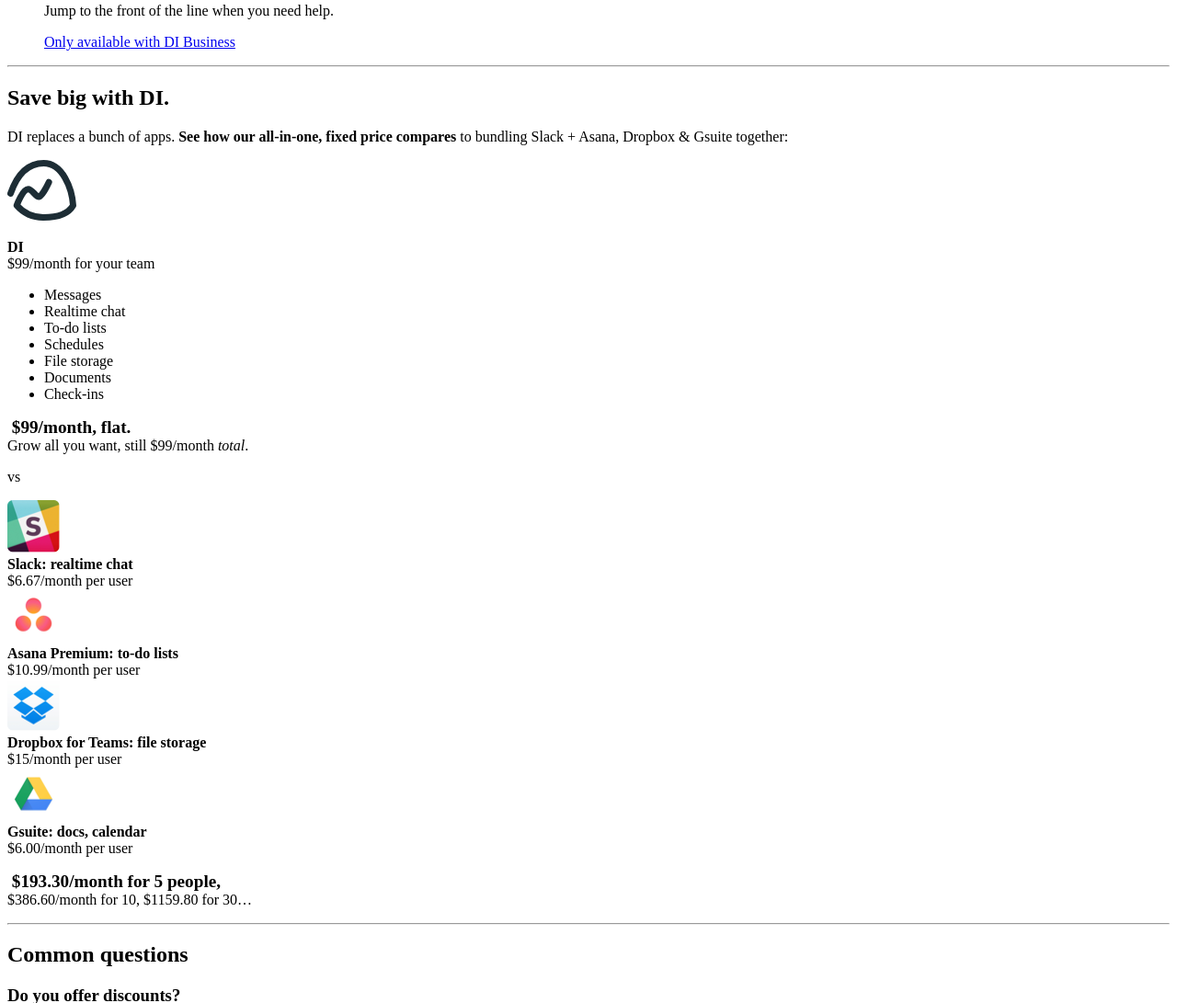
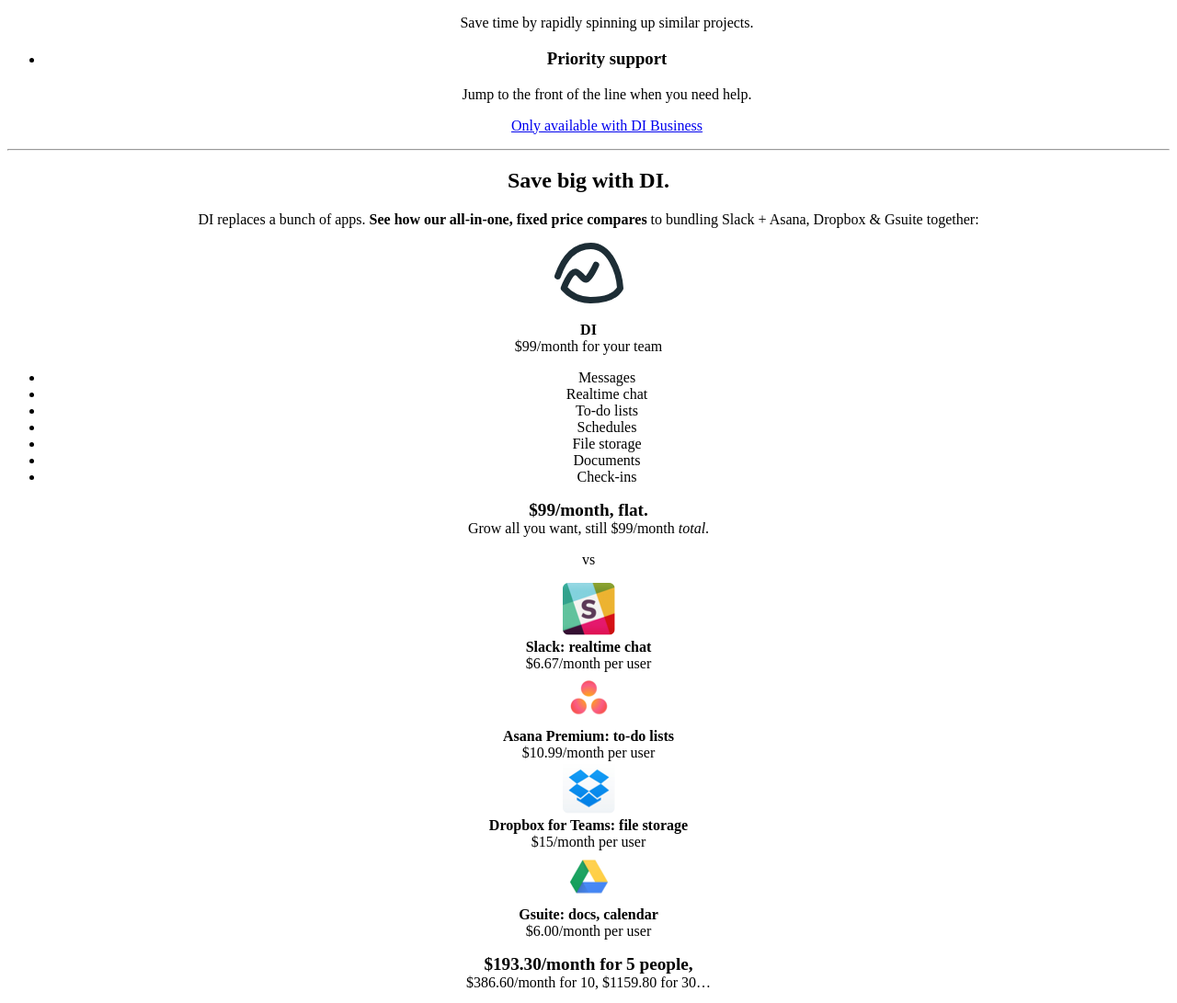
Before and after one commit to vllSKITTLESllv/CSSDesignActivity-1, a plain HTML site: page index.html in a window 1280 px wide. Shown: the part 1709-2800 px from the top of the page at 92% size. Drawn offline with Linux system fonts and the light colour scheme.

Commit message:
The beginning

```diff
--- a/index.html
+++ b/index.html
@@ -1,8 +1,8 @@
 <!DOCTYPE html>
 <html>
   <head>
-    <meta charset="utf-8">
-    <meta name="viewport" content="width=device-width">
+    <meta charset="utf-8" />
+    <meta name="viewport" content="width=device-width" />
     <title>replit</title>
     <link href="style.css" rel="stylesheet" type="text/css" />
   </head>
@@ -10,37 +10,73 @@
     <main id="content">
       <section class="wrapper wrapper--intro">
         <div class="grid grid--centered grid--formatted centered">
-
-    <h1 class="heading heading--x-large grid__item grid__item--large"><span data-signups>4,000</span> teams signed up last week. Join them.</h1>
+          <h1 class="heading heading--x-large grid__item grid__item--large">
+            <span data-signups>4,000</span> teams signed up last week. Join
+            them.
+          </h1>
 
           <h2 class="subheading push--top">
-      <a href="https://3.di.com/signup/account/new?plan=one_v1" data-controller="signup" data-action="signup#track" class="mylink">DI Business: $99/month flat</a>
+            <a
+              href="https://3.di.com/signup/account/new?plan=one_v1"
+              data-controller="signup"
+              data-action="signup#track"
+              class="mylink"
+              >DI Business: $99/month flat</a
+            >
           </h2>
 
-    <p class="grid__item grid__item--medium">If you want to run your business on DI, this is the plan for you. Includes <strong>every feature</strong> we offer plus <strong>unlimited projects</strong>, <strong>unlimited users</strong>, and <strong>no per user fees</strong>.</p>
+          <p class="grid__item grid__item--medium">
+            If you want to run your business on DI, this is the plan for you.
+            Includes <strong>every feature</strong> we offer plus
+            <strong>unlimited projects</strong>,
+            <strong>unlimited users</strong>, and
+            <strong>no per user fees</strong>.
+          </p>
 
-    <p class="push_half--top push_double--bottom"><a class="button button--primary button--stacked" href="https://3.di.com/signup/account/new?plan=one_v1" data-controller="signup" data-action="signup#track">Start a free 30 day trial<br><em class="x-small unbold">no credit card required, cancel any time</em></a></p>
+          <p class="push_half--top push_double--bottom">
+            <a
+              class="button button--primary button--stacked"
+              href="https://3.di.com/signup/account/new?plan=one_v1"
+              data-controller="signup"
+              data-action="signup#track"
+              >Start a free 30 day trial<br /><em class="x-small unbold"
+                >no credit card required, cancel any time</em
+              ></a
+            >
+          </p>
 
-    <ul class="plan-features grid__item grid__item--large grid__item--mobile-large">
+          <ul
+            class="plan-features grid__item grid__item--large grid__item--mobile-large"
+          >
             <li class="plan-features__item">
               <h3 class="medium flush">Unlimited projects</h3>
-    <p class="small flush">Create as many projects as you need to keep things organized.</p>
+              <p class="small flush">
+                Create as many projects as you need to keep things organized.
+              </p>
             </li>
             <li class="plan-features__item">
               <h3 class="medium flush">Unlimited users</h3>
-    <p class="small flush">Invite anyone and everyone. No per seat charges.</p>
+              <p class="small flush">
+                Invite anyone and everyone. No per seat charges.
+              </p>
             </li>
             <li class="plan-features__item">
               <h3 class="medium flush">500GB storage space</h3>
-    <p class="small flush">Centralize everything with loads of storage space.</p>
+              <p class="small flush">
+                Centralize everything with loads of storage space.
+              </p>
             </li>
             <li class="plan-features__item">
               <h3 class="medium flush">Company HQ</h3>
-    <p class="small flush">A dedicated space to run your entire company.</p>
+              <p class="small flush">
+                A dedicated space to run your entire company.
+              </p>
             </li>
             <li class="plan-features__item">
               <h3 class="medium flush">Team projects</h3>
-    <p class="small flush">Give every team their own space to collaborate.</p>
+              <p class="small flush">
+                Give every team their own space to collaborate.
+              </p>
             </li>
             <li class="plan-features__item">
               <h3 class="medium flush">Unlimited clients</h3>
@@ -48,28 +84,53 @@
             </li>
             <li class="plan-features__item">
               <h3 class="medium flush">Advanced client access</h3>
-    <p class="small flush">Gain total control over what clients can see.</p>
+              <p class="small flush">
+                Gain total control over what clients can see.
+              </p>
             </li>
             <li class="plan-features__item">
               <h3 class="medium flush">Project templates</h3>
-    <p class="small flush">Save time by rapidly spinning up similar projects.</p>
+              <p class="small flush">
+                Save time by rapidly spinning up similar projects.
+              </p>
             </li>
             <li class="plan-features__item">
               <h3 class="medium flush">Priority support</h3>
-    <p class="small flush">Jump to the front of the line when you need help.</p>
+              <p class="small flush">
+                Jump to the front of the line when you need help.
+              </p>
             </li>
           </ul>
 
-
-    <p class="segue grid__item grid__item--large"><span  class="segue__text">We also offer&hellip;</span></p>
+          <p class="segue grid__item grid__item--large">
+            <span class="segue__text">We also offer&hellip;</span>
+          </p>
 
           <a id="personal" class="hidden-anchor grid__item"></a>
 
-    <h2 class="subheading flush--top grid__item grid__item--medium"><a href="https://3.di.com/signup/account/new?plan=free_v2" data-controller="signup" data-action="signup#track">DI Personal: limited, but free</a></h2>
+          <h2 class="subheading flush--top grid__item grid__item--medium">
+            <a
+              href="https://3.di.com/signup/account/new?plan=free_v2"
+              data-controller="signup"
+              data-action="signup#track"
+              >DI Personal: limited, but free</a
+            >
+          </h2>
 
-    <p class="grid__item grid__item--medium">Great for personal projects, students, freelancers, families, and light use.</p>
+          <p class="grid__item grid__item--medium">
+            Great for personal projects, students, freelancers, families, and
+            light use.
+          </p>
 
-    <p class="push_half--top push_double--bottom"><a class="button button--secondary" href="https://3.di.com/signup/account/new?plan=free_v2" data-controller="signup" data-action="signup#navigate">Sign up for DI Personal</a></p>
+          <p class="push_half--top push_double--bottom">
+            <a
+              class="button button--secondary"
+              href="https://3.di.com/signup/account/new?plan=free_v2"
+              data-controller="signup"
+              data-action="signup#navigate"
+              >Sign up for DI Personal</a
+            >
+          </p>
 
           <ul class="plan-features grid__item grid__item--large">
             <li class="plan-features__item">
@@ -86,14 +147,20 @@
             </li>
           </ul>
 
-<ul class="plan-features plan-features--disabled grid__item grid__item--large ">
+          <ul
+            class="plan-features plan-features--disabled grid__item grid__item--large"
+          >
             <li class="plan-features__item">
               <h3 class="medium flush">Company HQ</h3>
-    <p class="small flush">A dedicated space to run your entire company.</p>
+              <p class="small flush">
+                A dedicated space to run your entire company.
+              </p>
             </li>
             <li class="plan-features__item">
               <h3 class="medium flush">Team projects</h3>
-    <p class="small flush">Give every team their own space to collaborate.</p>
+              <p class="small flush">
+                Give every team their own space to collaborate.
+              </p>
             </li>
             <li class="plan-features__item">
               <h3 class="medium flush">Unlimited clients</h3>
@@ -101,31 +168,58 @@
             </li>
             <li class="plan-features__item">
               <h3 class="medium flush">Advanced client access</h3>
-    <p class="small flush">Gain total control over what clients can see.</p>
+              <p class="small flush">
+                Gain total control over what clients can see.
+              </p>
             </li>
             <li class="plan-features__item">
               <h3 class="medium flush">Project templates</h3>
-    <p class="small flush">Save time by rapidly spinning up similar projects.</p>
+              <p class="small flush">
+                Save time by rapidly spinning up similar projects.
+              </p>
             </li>
             <li class="plan-features__item">
               <h3 class="medium flush">Priority support</h3>
-    <p class="small flush">Jump to the front of the line when you need help.</p>
+              <p class="small flush">
+                Jump to the front of the line when you need help.
+              </p>
             </li>
-  <a class="plan-features--disabled-button" href="https://3.di.com/signup/account/new?plan=one_v1" data-controller="signup" data-action="signup#track">Only available with DI Business</a>
+            <a
+              class="plan-features--disabled-button"
+              href="https://3.di.com/signup/account/new?plan=one_v1"
+              data-controller="signup"
+              data-action="signup#track"
+              >Only available with DI Business</a
+            >
           </ul>
 
+          <hr class="sketch-rule grid__item" />
 
-    <hr class="sketch-rule grid__item">
-
-    <h2 class="heading grid__item grid__item--large flush--top">Save big with DI.</h2>
-    <p>DI replaces a bunch of apps. <strong>See how our all-in-one, fixed price compares</strong> to bundling Slack + Asana, Dropbox &amp; Gsuite together:</p>
+          <h2 class="heading grid__item grid__item--large flush--top">
+            Save big with DI.
+          </h2>
+          <p>
+            DI replaces a bunch of apps.
+            <strong>See how our all-in-one, fixed price compares</strong> to
+            bundling Slack + Asana, Dropbox &amp; Gsuite together:
+          </p>
 
           <div class="price-compare grid__item grid__item--x-large">
             <div class="price-compare__di">
               <div class="price-compare__app highlight-positive">
-          <div class="price-compare__icon"><img style="width: 75px !important;" src="/assets/general/logo-349bf403c234be9d67457f2825054e138f6d54affe467717f3da909cab741cba.svg" alt="DI icon" /></div>
+                <div class="price-compare__icon">
+                  <img
+                    style="width: 75px !important"
+                    src="/assets/general/logo-349bf403c234be9d67457f2825054e138f6d54affe467717f3da909cab741cba.svg"
+                    alt="DI icon"
+                  />
+                </div>
                 <div class="price-compare__app-label">
-            <p class="flush--top"><strong>DI</strong><br><span class="price-monthly-js">$99</span>/month for your team</p>
+                  <p class="flush--top">
+                    <strong>DI</strong><br /><span class="price-monthly-js"
+                      >$99</span
+                    >/month for your team
+                  </p>
                   <ul class="checklist push--bottom">
                     <li>Messages</li>
                     <li>Realtime chat</li>
@@ -137,76 +231,159 @@
                   </ul>
                 </div>
               </div>
-        <p class="price-compare__total flush--bottom"><strong class="highlight-positive" style="font-size: 120%;">&nbsp;$99/month, flat.&nbsp;</strong><br>Grow all you want, still $99/month <em>total</em>.</p>
+              <p class="price-compare__total flush--bottom">
+                <strong class="highlight-positive" style="font-size: 120%"
+                  >&nbsp;$99/month, flat.&nbsp;</strong
+                ><br />Grow all you want, still $99/month <em>total</em>.
+              </p>
             </div>
             <p class="price-compare__vs">vs</p>
             <div class="price-compare__competition">
               <div class="price-compare__app highlight-negative">
-          <div class="price-compare__icon"><img src="/assets/pricing/app-icon-slack-c15b88103b63b7c6baba45cc172d25405a1e9a338613790e04922f995df59923.png" alt="Slack app icon" /></div>
-          <div class="price-compare__app-label"><strong>Slack: realtime chat</strong><br> $6.67/month per user</div>
+                <div class="price-compare__icon">
+                  <img
+                    src="/assets/pricing/app-icon-slack-c15b88103b63b7c6baba45cc172d25405a1e9a338613790e04922f995df59923.png"
+                    alt="Slack app icon"
+                  />
                 </div>
-        <div class="price-compare__app price-compare__app--plus highlight-negative">
-          <div class="price-compare__icon"><img  src="/assets/pricing/app-icon-asana-72852cf099e78830ad5b33c898b9f1d2ca41818959de1478ee345d47c36ac267.png" alt="Asana app icon" /></div>
-          <div class="price-compare__app-label"><strong>Asana Premium: to-do lists</strong><br> $10.99/month per user</div>
+                <div class="price-compare__app-label">
+                  <strong>Slack: realtime chat</strong><br />
+                  $6.67/month per user
                 </div>
-        <div class="price-compare__app price-compare__app--plus highlight-negative">
-          <div class="price-compare__icon"><img src="/assets/pricing/app-icon-dropbox-37128943b713e0e91be21ff8a856a1d7fba8d66159e683d380bd6aa9f48c9ce7.png" alt="Dropbox app icon" /></div>
-          <div class="price-compare__app-label"><strong>Dropbox for Teams: file storage</strong><br> $15/month per user</div>
               </div>
-        <div class="price-compare__app price-compare__app--plus highlight-negative">
-          <div class="price-compare__icon"><img src="/assets/pricing/app-icon-gsuite-d440062cfc3758f47bbfd2ff54849746e45fec07cca811fc1b1c68ddf8e828bc.png" alt="Gsuite app icon" /></div>
-          <div class="price-compare__app-label"><strong>Gsuite: docs, calendar</strong><br> $6.00/month per user</div>
+              <div
+                class="price-compare__app price-compare__app--plus highlight-negative"
+              >
+                <div class="price-compare__icon">
+                  <img
+                    src="/assets/pricing/app-icon-asana-72852cf099e78830ad5b33c898b9f1d2ca41818959de1478ee345d47c36ac267.png"
+                    alt="Asana app icon"
+                  />
                 </div>
-        <p class="price-compare__total"><strong class="highlight-negative" style="font-size: 120%;">&nbsp;$193.30/month for 5 people,&nbsp;</strong><br>$386.60/month for 10, $1159.80 for 30&hellip;</p>
+                <div class="price-compare__app-label">
+                  <strong>Asana Premium: to-do lists</strong><br />
+                  $10.99/month per user
+                </div>
+              </div>
+              <div
+                class="price-compare__app price-compare__app--plus highlight-negative"
+              >
+                <div class="price-compare__icon">
+                  <img
+                    src="/assets/pricing/app-icon-dropbox-37128943b713e0e91be21ff8a856a1d7fba8d66159e683d380bd6aa9f48c9ce7.png"
+                    alt="Dropbox app icon"
+                  />
+                </div>
+                <div class="price-compare__app-label">
+                  <strong>Dropbox for Teams: file storage</strong><br />
+                  $15/month per user
+                </div>
+              </div>
+              <div
+                class="price-compare__app price-compare__app--plus highlight-negative"
+              >
+                <div class="price-compare__icon">
+                  <img
+                    src="/assets/pricing/app-icon-gsuite-d440062cfc3758f47bbfd2ff54849746e45fec07cca811fc1b1c68ddf8e828bc.png"
+                    alt="Gsuite app icon"
+                  />
+                </div>
+                <div class="price-compare__app-label">
+                  <strong>Gsuite: docs, calendar</strong><br />
+                  $6.00/month per user
+                </div>
+              </div>
+              <p class="price-compare__total">
+                <strong class="highlight-negative" style="font-size: 120%"
+                  >&nbsp;$193.30/month for 5 people,&nbsp;</strong
+                ><br />$386.60/month for 10, $1159.80 for 30&hellip;
+              </p>
             </div>
           </div>
 
-    <hr class="sketch-rule grid__item grid__item--x-large">
+          <hr class="sketch-rule grid__item grid__item--x-large" />
 
           <h2 id="faq" class="heading">Common questions</h2>
 
           <h3 class="subheading">Do you offer discounts?</h3>
-<p>Yes. When you <strong>pay for a year up front, you get a 15% discount</strong>. We also offer <strong><a href="/discounts">free accounts for teachers &amp; students</a></strong>, and <strong><a href="/discounts">discounts for non-profits</a></strong>.</p>
+          <p>
+            Yes. When you
+            <strong>pay for a year up front, you get a 15% discount</strong>. We
+            also offer
+            <strong
+              ><a href="/discounts"
+                >free accounts for teachers &amp; students</a
+              ></strong
+            >, and
+            <strong><a href="/discounts">discounts for non-profits</a></strong
+            >.
+          </p>
 
           <h3 class="subheading">Do we pay extra for more people?</h3>
-<p>No. Unlike most group software, we don't charge you based on how many users you add. 5 users or 50, the price is the same. This adds up to significant savings as your company grows.</p>
+          <p>
+            No. Unlike most group software, we don't charge you based on how
+            many users you add. 5 users or 50, the price is the same. This adds
+            up to significant savings as your company grows.
+          </p>
 
           <h3 class="subheading">Will we be charged when our trial is up?</h3>
-<p>No. We don't ask for your credit card up front, so you'll only be charged when <em>you</em> decide you’re ready. If you want to continue after your trial, we'll ask for payment details. If not &mdash; cancel with a click, no questions asked.</p>
+          <p>
+            No. We don't ask for your credit card up front, so you'll only be
+            charged when <em>you</em> decide you’re ready. If you want to
+            continue after your trial, we'll ask for payment details. If not
+            &mdash; cancel with a click, no questions asked.
+          </p>
 
           <h3 class="subheading">What if we need a longer trial?</h3>
-<p>We’re happy to give you some more time. Just <a href="/support">let us know</a> and we'll extend your trial.</p>
+          <p>
+            We’re happy to give you some more time. Just
+            <a href="/support">let us know</a> and we'll extend your trial.
+          </p>
 
           <h3 class="subheading">Can we cancel at any time?</h3>
-<p>There's no minimum contract for DI &mdash; cancel at any time without penalty or hassle. If you prepaid for a year, we’ll <a href="/about/policies/refund">refund any unused months</a>.</p>
+          <p>
+            There's no minimum contract for DI &mdash; cancel at any time
+            without penalty or hassle. If you prepaid for a year, we’ll
+            <a href="/about/policies/refund">refund any unused months</a>.
+          </p>
 
           <h3 class="subheading">What if I have more questions?</h3>
           <p>We'd be happy <a href="/support">to answer them</a>.</p>
-
-
         </div>
       </section>
-
     </main>
 
     <footer class="footer app-android__hide">
-
       <div class="grid">
         <p class="x-small grid__item grid__item--medium">
-      <strong>DI apps:</strong> <a href="/via">iOS, Android, Mac, and PC</a>, <a href="/extras">integrations</a>.
-      <br class="linebreak">
-      <strong>Company:</strong> <a href="/about">about us</a>, <a href="https://rework.fm/">podcast</a>, <a href="https://signalvnoise.com/">blog</a>, <a href="/books">books</a>, <a href="/handbook">handbook</a>, <a href="/newsletter">newsletter</a>.
-      <br class="linebreak">
-      <strong>Guides:</strong> <a href="/remote-resources">going remote</a>, <a href="/guides/how-we-communicate">team communication</a>, <a href="/guides/group-chat-problems">group chat: group stress</a>.
-      <br class="linebreak">
-      <strong>Our new app:</strong> <a href="https://hey.com">HEY - email at its best</a>.
-      <br class="linebreak">
-      <strong>Fine print:</strong> <a href="/rights">customer rights</a>, <a href="/about/policies">privacy &amp; terms</a>, <a href="/uptime/bc3">uptime</a>, <a href="/status">system status</a>.
+          <strong>DI apps:</strong>
+          <a href="/via">iOS, Android, Mac, and PC</a>,
+          <a href="/extras">integrations</a>.
+          <br class="linebreak" />
+          <strong>Company:</strong> <a href="/about">about us</a>,
+          <a href="https://rework.fm/">podcast</a>,
+          <a href="https://signalvnoise.com/">blog</a>,
+          <a href="/books">books</a>, <a href="/handbook">handbook</a>,
+          <a href="/newsletter">newsletter</a>.
+          <br class="linebreak" />
+          <strong>Guides:</strong> <a href="/remote-resources">going remote</a>,
+          <a href="/guides/how-we-communicate">team communication</a>,
+          <a href="/guides/group-chat-problems">group chat: group stress</a>.
+          <br class="linebreak" />
+          <strong>Our new app:</strong>
+          <a href="https://hey.com">HEY - email at its best</a>.
+          <br class="linebreak" />
+          <strong>Fine print:</strong> <a href="/rights">customer rights</a>,
+          <a href="/about/policies">privacy &amp; terms</a>,
+          <a href="/uptime/bc3">uptime</a>, <a href="/status">system status</a>.
         </p>
-    <p class="xx-small grid__item grid__item--medium"><em>Copyright &copy;1999-2022 DI. All rights reserved. <br>Enjoy the rest of your <span data-day>day</span>!</em></p>
+        <p class="xx-small grid__item grid__item--medium">
+          <em
+            >Copyright &copy;1999-2022 DI. All rights reserved. <br />Enjoy the
+            rest of your <span data-day>day</span>!</em
+          >
+        </p>
       </div>
-
     </footer>
-
   </body>
 </html>
--- a/style.css
+++ b/style.css
@@ -1,3 +1,37 @@
 .mylink {
   color: #000;
 }
+
+/* Body classes */
+body {
+}
+
+/* Div Classes */
+
+.grid {
+  margin: 2 2 2 2;
+}
+
+.grid--centered {
+}
+
+.grid--formatted {
+}
+
+.centered {
+  text-align: center;
+}
+
+/* Heading1 classes */
+.heading {
+}
+
+.heading--x-large {
+  font-size: 3.5rem;
+}
+
+.grid__item {
+}
+
+.grid__item--large {
+}
```
Lines whose indentation alone changed are shown as unchanged.
